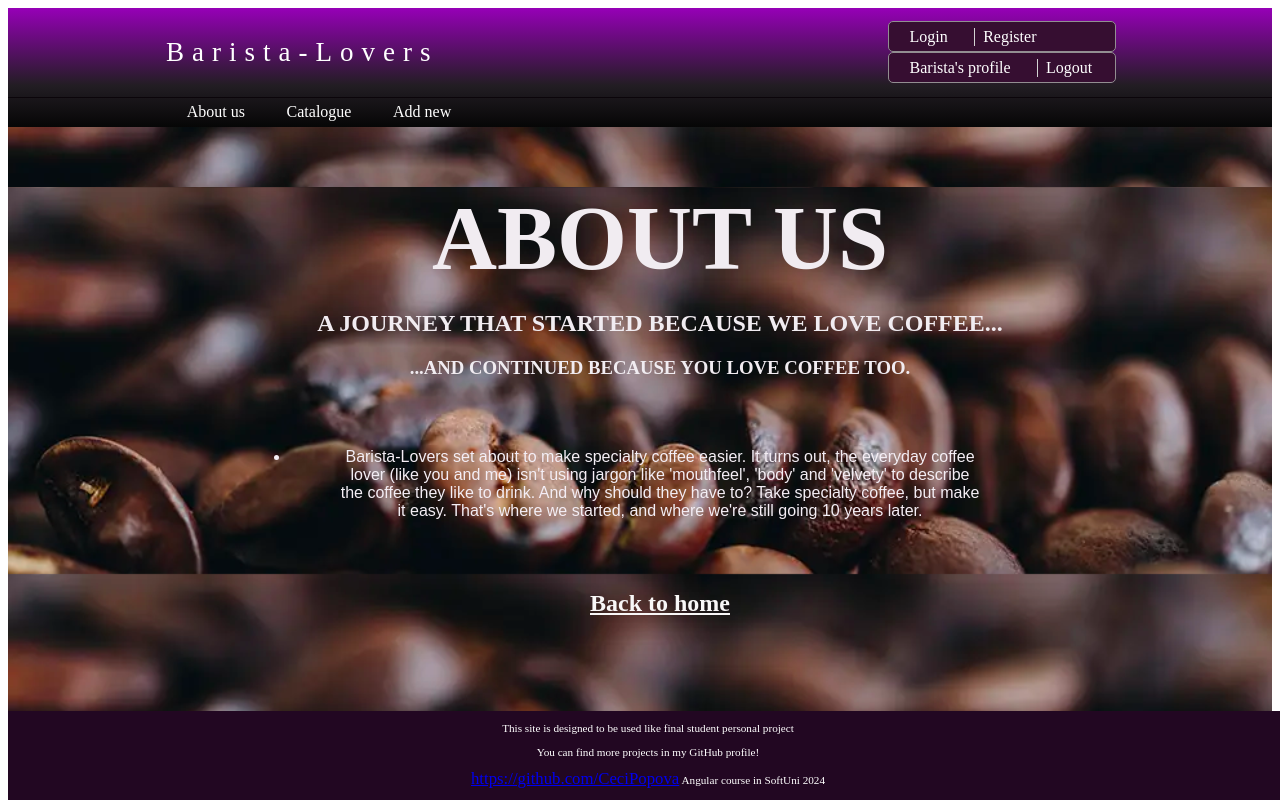
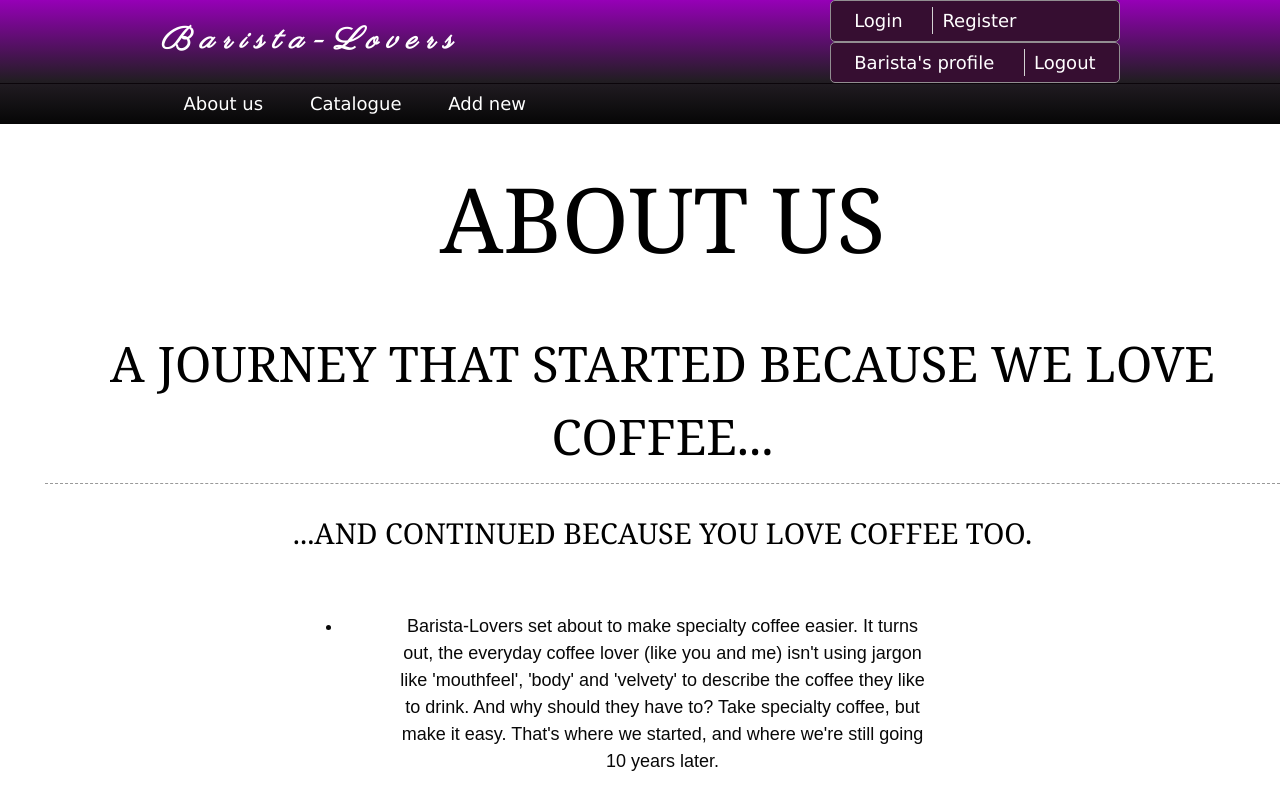
Before and after one commit to CeciPopova/Barista-Lovers-App, an Angular app: page /about in a window 1280 px wide. Shown: the top 800 px of the page. Built offline with nearby package versions, Linux system fonts and the light colour scheme.

Commit message:
add global html and css

```diff
--- a/src/app/about/about.component.css
+++ b/src/app/about/about.component.css
@@ -1,12 +1,3 @@
-#sect1 {
-    height: 600px;
-    color:
-  #f1ecf1;
-    background-image: url("../../assets/images/header-barista-desktop.webp");
-    background-size: 50%;
-    background-size: contain;
-
-}
 
 
 div {
@@ -18,7 +9,7 @@ div {
     width: 640px;
     padding: 50px;
     font-family: 'Lexend Deca', sans-serif;
-    color: #f4eef5;
+    color: #080808;
   }
 
 .content h1 {
@@ -27,5 +18,10 @@ div {
 }
 
 a {
-  color: #f8f7f7;
+  color: #060000;
 }
+
+h2 {
+  font-size: 49px;
+  margin-bottom: 0%;
+}
--- a/src/app/app.component.html
+++ b/src/app/app.component.html
@@ -1,6 +1,4 @@
-
-<div id="sect1">
-    <app-header />
+<app-header />
+    <!-- <app-main />  -->
     <router-outlet />
-    <app-footer />
-</div>
+<app-footer />
--- a/src/app/home/home.component.html
+++ b/src/app/home/home.component.html
@@ -6,13 +6,13 @@
         <div class="logged">
             <ul>
                 <li>
-                    <a href="#">
+                    <a href="/login">
                         <i class="fas fa-sign-in-alt"></i>
                         Login
                     </a>
                 </li>
                 <li>
-                    <a href="#">
+                    <a href="/register">
                         <i class="fas fa-user-plus"></i>
                         Register
                     </a>
--- a/src/app/user/login/login.component.css
+++ b/src/app/user/login/login.component.css
@@ -1,5 +1,5 @@
 form.login, form.register {
-    width: 40%;
+    width: 0%;
     margin: 2em auto 0;
     text-align: center;
 }
--- a/src/index.html
+++ b/src/index.html
@@ -1,11 +1,15 @@
 <!doctype html>
 <html lang="en">
 <head>
-  <meta charset="utf-8">
-  <title>BaristaLovers</title>
-  <base href="/">
-  <meta name="viewport" content="width=device-width, initial-scale=1">
-  <link rel="icon" type="image/x-icon" href="favicon.ico">
+  <meta charset="utf-8" />
+
+  <base href="/" />
+  <meta name="viewport" content="width=device-width, initial-scale=1" />
+  <link rel="icon" type="image/x-icon" href="favicon.ico" />
+  <link href="https://fonts.googleapis.com/css?family=Parisienne&display=swap" rel="stylesheet" />
+<link href="https://fonts.googleapis.com/css2?family=Nunito+Sans:wght@600;900&display=swap" rel="stylesheet" />
+<script src="https://kit.fontawesome.com/3cd69e2433.js" crossorigin="anonymous"></script>
+<title>SoftUni Forum</title>
 </head>
 <body>
   <app-root></app-root>
--- a/src/styles.css
+++ b/src/styles.css
@@ -1 +1,150 @@
 /* You can add global styles to this file, and also import other style files */
+/* You can add global styles to this file, and also import other style files */
+/*
+*Removes all default whitespace
+*/
+
+* {
+    padding: 0;
+    margin: 0;
+}
+
+/*
+*Reset CSS model sizing calculations
+*/
+
+html {
+    box-sizing: border-box;
+}
+
+*, *:before, *:after {
+    box-sizing: inherit;
+}
+
+/* Typography */
+
+html {
+    font: 18px/1.5 Verdana, sans-serif;
+}
+
+body, form, input, textarea, option, select, button {
+    font: inherit;
+}
+
+ul, ol {
+    padding-bottom: 1.5em;
+}
+
+ul, ol {
+    padding-left: 2.5em;
+}
+
+blockquote, h1, h2, h3, h4, h5, h6 {
+    font-family: Georgia, serif;
+}
+
+h1, h2, h3, h4, h5, h6 {
+    padding-bottom: 0.5rem;
+    padding-top: 1.5rem;
+    font-weight: normal;
+}
+
+h1 {
+    font-size: 2.6em;
+}
+
+h2 {
+    font-size: 2.0em;
+}
+
+h3 {
+    font-size: 1.6em;
+}
+
+h4 {
+    font-size: 1.4em;
+}
+
+h5 {
+    font-size: 1.2em;
+}
+
+h6 {
+    font-size: 1.0em;
+}
+
+p+h1, p+h2, p+h3, p+h4, p+h5, p+h6 {
+    padding-top: 0.5em;
+}
+
+blockquote {
+    padding: 0 2.5em;
+    border-left: 2px solid #000000;
+    font-family: Georgia, serif;
+    margin-bottom: 1.5em;
+}
+
+blockquote, p {
+    font-style: italic;
+}
+
+blockquote p+p {
+    padding-top: 1.5em;
+}
+
+blockquote p:last-child {
+    padding-bottom: 0;
+}
+
+blockquote p.author {
+    text-align: right;
+}
+
+/* Global styles */
+
+body {
+    max-width: 1366px;
+    margin: auto;
+    position: relative;
+    min-height: 100vh;
+}
+
+h2 {
+    text-align: center;
+    border-bottom: 1px dashed #999;
+}
+
+span {
+    font-weight: bold;
+}
+
+button {
+    background-color: #4ebced;
+    color: white;
+}
+
+button:hover {
+    cursor: pointer;
+}
+
+
+/* Handle Responsiveness */
+
+
+@media (min-width: 800px) {
+    html {
+        font-size: 14px;
+    }
+}
+
+@media (min-width: 1024px) {
+    html {
+        font-size: 16px;
+    }
+}
+
+@media (min-width: 1280px) {
+    html {
+        font-size: 18px;
+    }
+}
```
